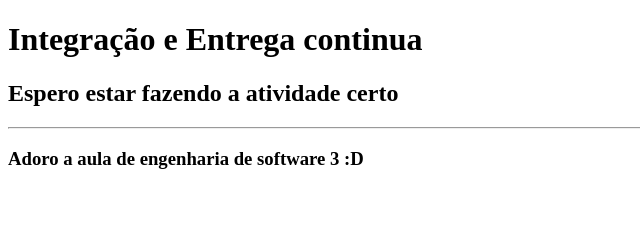
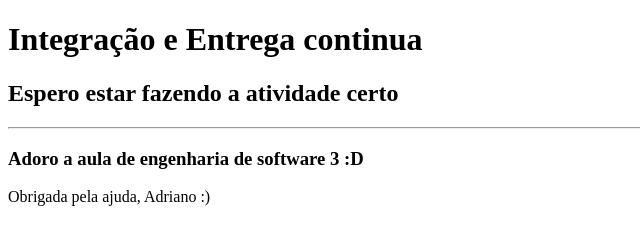
Before and after one commit to jusantana1/CI_CD, a plain HTML site: page index.html in a window 1280 px wide. Shown: the whole page, without its empty margins (0-640 px from the left). Drawn offline with Linux system fonts and the light colour scheme.

Commit message:
att Érica

```diff
--- a/index.html
+++ b/index.html
@@ -12,6 +12,6 @@
     <h2>Espero estar fazendo a atividade certo</h2>
     <hr>
     <h3>Adoro a aula de engenharia de software 3 :D</h3>
-
+    <p>Obrigada pela ajuda, Adriano :)</p>
 </body>
 </html>
```
